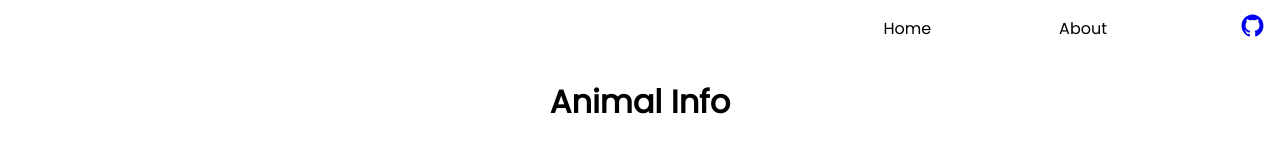
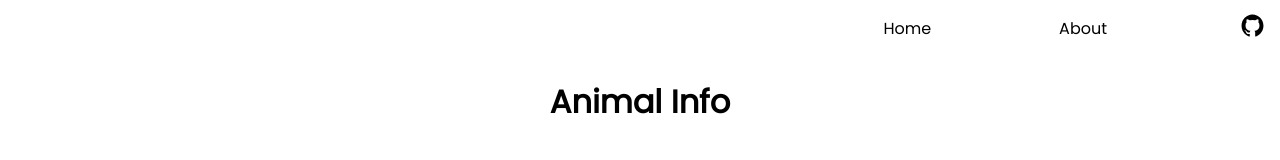
Before and after one commit to Lensco825/animal-info-website, a React (Create React App) app: page / in a window 1280 px wide. Shown: the top 160 px of the page. Built offline with nearby package versions, Linux system fonts and the light colour scheme; a web font is replaced by a local one.

Commit message:
Final commit idk what to even put anymore

```diff
--- a/src/nav.js
+++ b/src/nav.js
@@ -12,7 +12,7 @@ export function NAV() {
         <nav>
         <p><Link to="/home" style={linkStyle}>Home</Link></p>
         <p><Link to="/about" style={linkStyle}>About</Link></p>
-        <a href="https://github.com/Lensco825/animal-info-website"><ion-icon name="logo-github"></ion-icon></a>
+        <a style={linkStyle} href="https://github.com/Lensco825/animal-info-website"><ion-icon name="logo-github"></ion-icon></a>
       </nav>
     )
 }
```
